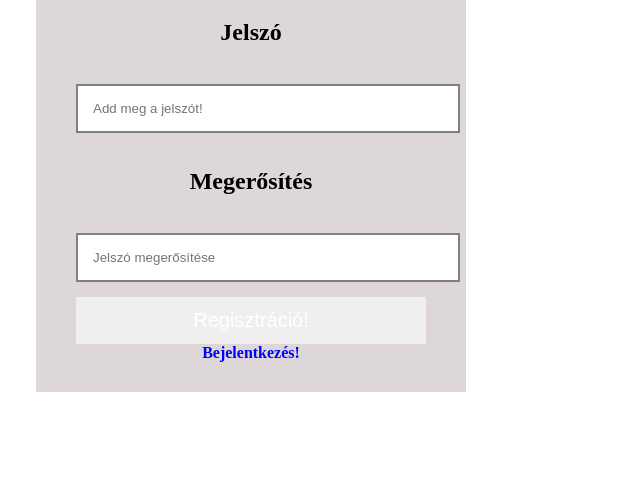
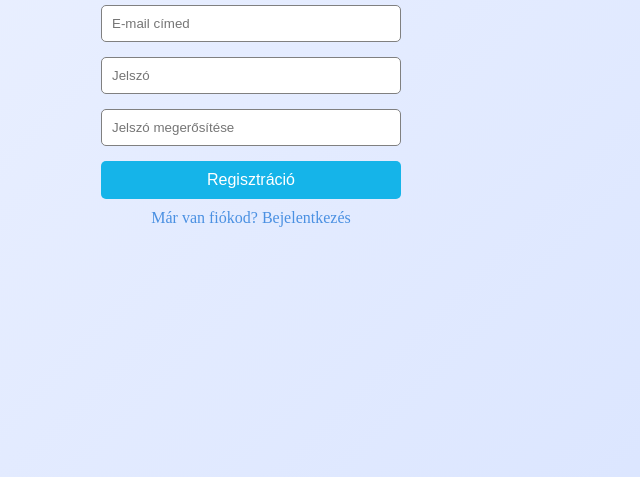
Before and after one commit to JThomas333/Bejelentkezes-backend, a website: page regisztracio.html in a window 1280 px wide. Shown: the part 323-800 px from the top of the page, without its empty margins (389-1029 px from the left). Drawn offline with Linux system fonts and the light colour scheme.

Commit message:
be vált

```diff
--- a/regisztracio.html
+++ b/regisztracio.html
@@ -3,26 +3,20 @@
 <head>
     <meta charset="UTF-8">
     <meta name="viewport" content="width=device-width, initial-scale=1.0">
-     <link rel="stylesheet" href="style.css">
+    <title>Regisztráció</title>
+    <link rel="stylesheet" href="style.css">
     <script src="script.js" defer></script>
-    <title>Regisztráció</title>
 </head>
 <body>
+    <form>
+        <h1>Regisztráció</h1>
 
-    <div class="container">
+        <input type="email" id="email" placeholder="E-mail címed">
+        <input type="password" id="pwd1" placeholder="Jelszó">
+        <input type="password" id="pwd2" placeholder="Jelszó megerősítése">
 
-        <h1>Regisztráció</h1>
-        <h2>E-mail cím</h2><br>
-        <input type="email" id="email" placeholder="Add meg az email címet!"><br>
-
-        <h2>Jelszó</h2><br>
-        <input type="pwd" id="pwd1" placeholder="Add meg a jelszót!"><br>
-
-        <h2>Megerősítés</h2><br>
-        <input type="pwd" id="pwd2" placeholder="Jelszó megerősítése"><br>
-
-        <button onclick="regist()">Regisztráció!</button><br>
-        <a href="bejelentkezes.html">Bejelentkezés!</a>
-    </div>
+        <button type="button" onclick="regist()">Regisztráció</button>
+        <a href="bejelentkezes.html">Már van fiókod? Bejelentkezés</a>
+    </form>
 </body>
 </html>
--- a/script.js
+++ b/script.js
@@ -1,55 +1,59 @@
-function validEmail(email) {
-    let re = /^[^\s@]+@[^\s@]+\.[^\s@]+$/;
-    return re.test(email);
+
+function validEmail(cim) {
+    const minta = /^[^\s@]+@[^\s@]+\.[^\s@]+$/;
+    return minta.test(cim);
 }
 
-function belep(){
-    let email = document.getElementById('email').value;
-    let pwd = document.getElementById('pwd').value;
+function belep() {
+    const email = document.getElementById("email").value.trim();
+    const jelszo = document.getElementById("pwd").value;
+
+    if (!validEmail(email)){
+        alert("Hibás e-mail!");
+        return;
+    }
+    if (jelszo.trim() == "") {
+        alert("A jelszó megadása kötelező!");
+        return;
+    }
+
+    const mentett = localStorage.getItem(email);
+    if (!mentett) {
+        alert("Nincs ilyen felhasználó!");
+        return;
+    }
+    if (mentett != jelszo) {
+        alert("Helytelen jelszó!");
+        return;
+    }
+
+    localStorage.setItem("felhsznalo", email);
+    alert("Sikeres bejelentkezés, üdv " + email + "!");
+}
+
+function regist() {
+    const email = document.getElementById("email").value.trim();
+    const pw1 = document.getElementById("pwd1").value;
+    const pw2 = document.getElementById("pwd2").value;
 
     if (!validEmail(email)) {
         alert("Hibás e-mail!");
          return;
         }
-    if (pwd.trim() == "") {
-        alert("A jelszó nem lehet üres!");
+    if (pw1 == "" || pw2 == "") {
+        alert("A jelszómezők nem lehetnek üresek!");
          return;
         }
-
-    let pwdcheck = localStorage.getItem(email);
-    if (pwdcheck == null || pwdcheck == "" || pwdcheck != pwd) {
-        alert("Hibás jelszó!");
-        return;
-    }
-
-
-    alert("Sikeres bejelentkezés!");
-    localStorage.setItem("loggedInUser", email);
-}
-
-
-function regist(){
-    let email = document.getElementById('email').value;
-    let pwd1 = document.getElementById('pwd1').value;
-    let pwd2 = document.getElementById('pwd2').value;
-    if (!validEmail(email)) {
-        alert("Hibás e-mail!");
-        return;
-    }
-    if (pwd1 == "" || pwd2 == "") {
-        alert("A jelszó mező nem lehet üres!");
-        return;
-    }
-    if (pwd1 != pwd2) {
+    if (pw1 != pw2) {
          alert("A két jelszó eltér!");
           return;
         }
-
     if (localStorage.getItem(email)) {
         alert("Az email foglalt!");
         return;
     }
-    localStorage.setItem(email, pwd1);
-    alert("Sikeres regisztráció!");
+
+    localStorage.setItem(email, pw1);
+    alert("Sikeres regisztráció, " + email + "!");
     window.location.href = "bejelentkezes.html";
 }
--- a/style.css
+++ b/style.css
@@ -1,72 +1,56 @@
 body {
+    background: linear-gradient(135deg, #f0f4ff, #d9e4ff);
     margin: 0;
-    height: 100vh;
-
+    padding: 0;
     display: flex;
     justify-content: center;
     align-items: center;
-
+    height: 100vh;
+    flex-direction: column;
 }
 
-.container {
-    width: 350px;
-    padding: 30px 40px;
-    background: #ddd7d7;
-    text-align: center;
-    animation: fadeIn 0.5s ease-in-out;
+form {
+    display: flex;
+    flex-direction: column;
+    width: 300px;
 }
 
-@keyframes fadeIn {
-    from { opacity: 0; transform: translateY(-20px); }
-    to { opacity: 1; transform: translateY(0); }
+h1 {
+    text-align: center;
+    color: black;
+    margin-bottom: 20px;
 }
 
-.container h1 {
+input[type="email"], input[type="password"] {
+    padding: 10px;
     margin-bottom: 15px;
-    color:black;
+    border: 1px solid grey;
+    border-radius: 5px;
 }
 
-.container label {
-    margin: 10px 0 5px;
-    font-size: 15px;
-    color: black;
-    text-align: left;
-    display: block;
+button {
+    padding: 10px;
+    border: none;
+    border-radius: 5px;
+    background-color: rgb(21, 180, 233);
+    color: white;
+    font-size: 16px;
+    cursor: pointer;
+    transition: background-color 0.2s ease;
 }
 
-.container input {
-    width: 100%;
-    padding: 15px;
-    margin-bottom: 15px;
-    border: 2px solid grey;
-    transition: all 0.5s ease;
-    outline: none;
+button:hover {
+    background-color: #4a90e2;
 }
 
-.container input:focus {
-    border-color: blue;
-    box-shadow: 0 0 5px rgb(3, 3, 145);
+a {
+    color: #4a90e2;
+    text-decoration: none;
+    text-align: center;
+    display: block;
+    margin-top: 10px;
 }
 
-
-.container button {
-    width: 100%;
-    padding: 12px;
-    border: none;
-    color: white;
-    font-size: 20px;
-    cursor: pointer;
-    transition: all 0.3s ease;
-}
-
-/*  */
-
-.container a {
-    color: blue;
-    text-decoration: none;
-    font-weight: bold;
-}
-
-.container a:hover {
+a:hover {
     text-decoration: underline;
 }
```
Also changed, not shown: bejelentkezes.html (+7 -11 lines). Lines whose indentation alone changed are shown as unchanged.
